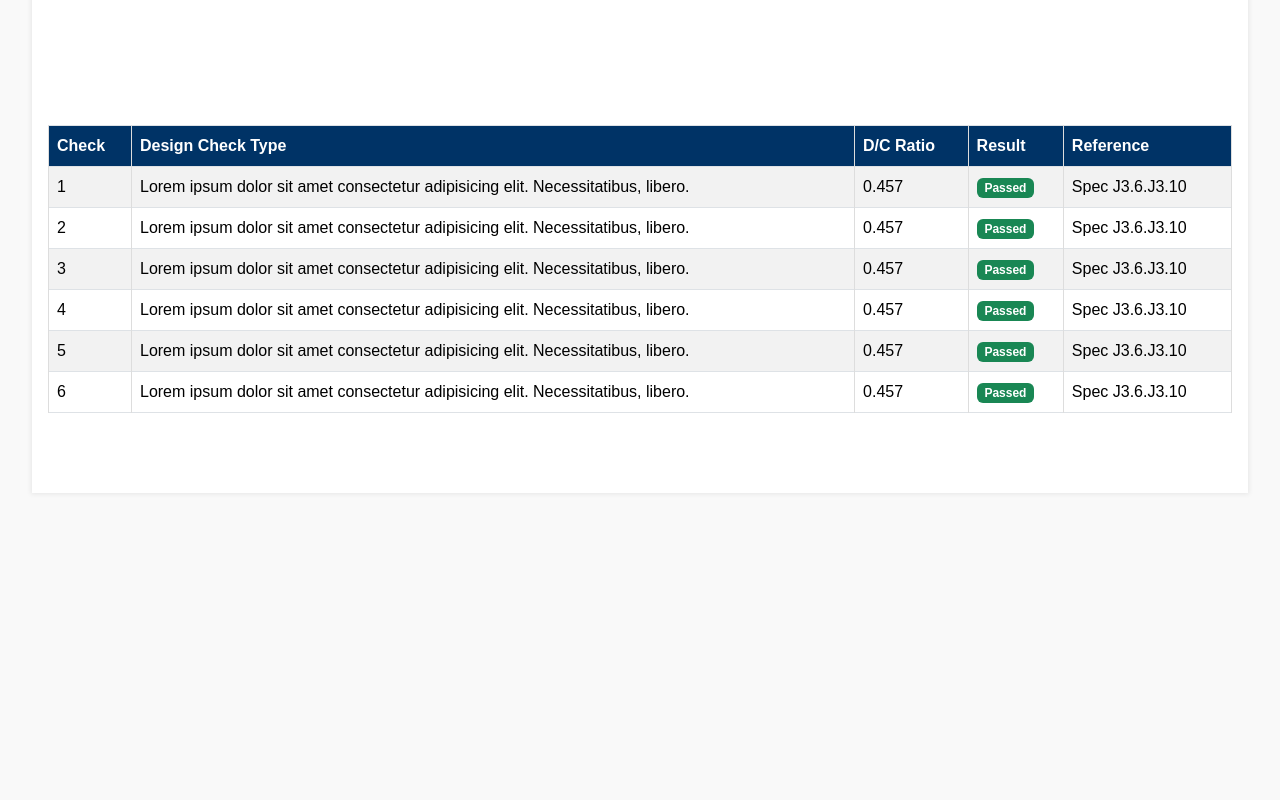
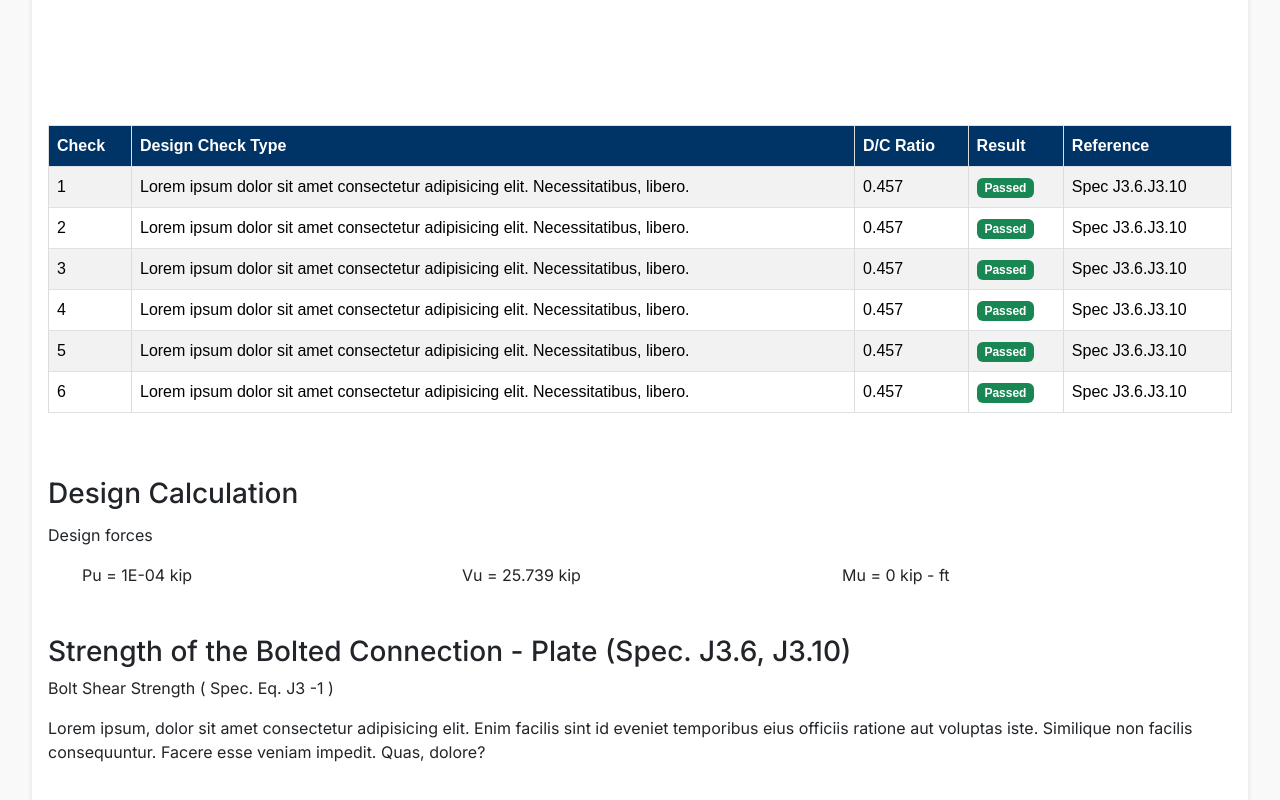
Before and after one commit to YelYan/engineer-project-report, a plain HTML site: page index.html in a window 1280 px wide. Shown: the part 694-1494 px from the top of the page. Before the commit the page ends 1203 px from the top, so only its background shows below. Drawn offline with nearby package versions, Linux system fonts and the light colour scheme.

Commit message:
[add] testing

```diff
--- a/index.html
+++ b/index.html
@@ -108,7 +108,30 @@
         </div>
 
         <!-- CONTENT SECTION -->
-         <div class="conetnt-section section"></div>
+         <div class="conetnt-section section">
+            <div class="d-flex flex-column gap-1">
+                <h2 class="h3">Design Calculation</h2>
+                <p>
+                    Design forces
+                </p>
+            </div>
+            <div class="container">
+                <div class="row">
+                    <div class="col-sm">Pu = 1E-04 kip</div>
+                    <div class="col-sm">Vu = 25.739 kip</div>
+                    <div class="col-sm">Mu = 0 kip - ft</div>
+                </div>
+
+            </div>
+
+            <!-- CONTENT 1 -->
+             <div class="mt-5">
+                <h3 class="h3">Strength of the Bolted Connection - Plate (Spec. J3.6, J3.10)</h3>
+                <p>Bolt Shear Strength ( Spec. Eq. J3 -1 )</p>
+             </div>
+             <!-- CONTENT 2 -->
+              <p>Lorem ipsum, dolor sit amet consectetur adipisicing elit. Enim facilis sint id eveniet temporibus eius officiis ratione aut voluptas iste. Similique non facilis consequuntur. Facere esse veniam impedit. Quas, dolore?</p>
+         </div>
          <!-- LIST OF TABLE SECTION -->
         <div class="table-list-section section"></div>
     </main>
```
